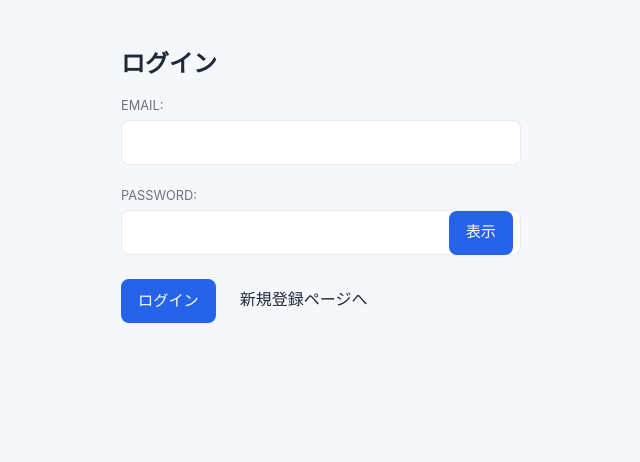
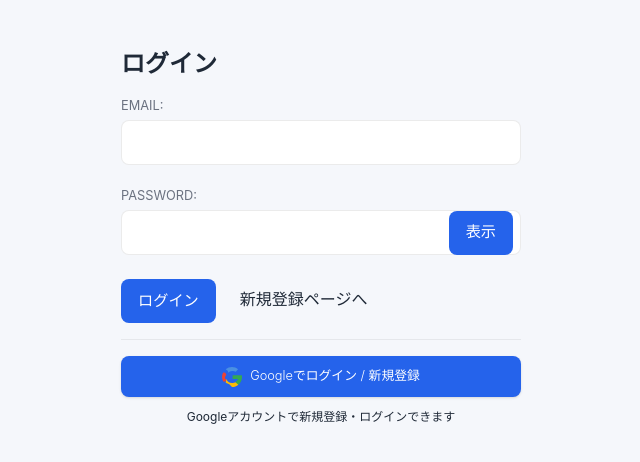
Before and after one commit to yasuyuki07/my-nextjs-app, a Next.js app: page /login in a window 1280 px wide. Shown: the top 462 px of the page, without its empty margins (319-959 px from the left). Built offline with nearby package versions, Linux system fonts and the light colour scheme; no server answers.

Commit message:
feat: enable Google sign-in and profile link

```diff
--- a/src/app/account/account-form.jsx
+++ b/src/app/account/account-form.jsx
@@ -111,15 +111,8 @@ export default function AccountForm({ user }) {
           onClick={() => updateProfile({ fullname, username, website, avatar_url: avatarUrl })}
           disabled={loading}
         >
-          {loading ? 'Loading ...' : 'Update'}
+          {loading ? 'Loading ...' : '更新'}
         </button>
-      </div>
-      <div>
-        <form action="/auth/signout" method="post">
-          <button className="button block" type="submit">
-            Sign out
-          </button>
-        </form>
       </div>
     </div>
   )
--- /dev/null
+++ b/src/app/auth/callback/route.ts
@@ -0,0 +1,22 @@
+import { NextResponse } from 'next/server'
+import { createClient } from '@/utils/supabase/server'
+
+export async function GET(request: Request) {
+  const url = new URL(request.url)
+  const code = url.searchParams.get('code')
+  const error = url.searchParams.get('error_description') || url.searchParams.get('error')
+  const next = url.searchParams.get('next')
+
+  const nextPath = next && next.startsWith('/') ? next : '/'
+
+  if (code) {
+    const supabase = await createClient()
+    await supabase.auth.exchangeCodeForSession(code)
+  }
+
+  const target = error
+    ? `/login?error=${encodeURIComponent(error)}`
+    : nextPath
+
+  return NextResponse.redirect(new URL(target, url.origin))
+}
--- a/src/app/login/LoginClient.tsx
+++ b/src/app/login/LoginClient.tsx
@@ -3,23 +3,26 @@
 import React, { useState, useActionState } from "react";
 import { loginAction } from "./action";
 import Link from "next/link";
+import GoogleAuthButton from "@/components/GoogleAuthButton";
 
-type Props = { ok?: string };
+type Props = { ok?: string; initialError?: string; nextPath?: string };
 
-export default function LoginClient({ ok }: Props) {
+export default function LoginClient({ ok, initialError, nextPath = '/' }: Props) {
   const [email, setEmail] = useState("");
   const [password, setPassword] = useState("");
   const [showPassword, setShowPassword] = useState(false);
 
   const [state, formAction] = useActionState(loginAction as any, { error: undefined } as any);
+  const message = state?.error || initialError;
+  const sanitizedNext = nextPath.startsWith('/') ? nextPath : '/';
 
   return (
     <form action={formAction} className="max-w-md mx-auto p-6 space-y-4">
       <h1 className="text-2xl font-bold">ログイン</h1>
 
-      {state?.error && <p className="text-sm text-red-600">{state.error}</p>}
+      {message && <p className="text-sm text-red-600">{message}</p>}
       {ok === "check-email" && (
-        <p className="text-sm text-blue-700">登録メールをご確認ください。続けてサインインしてください。</p>
+        <p className="text-sm text-blue-700">登録メールをご確認ください。そこからサインインを完了できます。</p>
       )}
 
       <label htmlFor="email">Email:</label>
@@ -48,7 +51,7 @@ export default function LoginClient({ ok }: Props) {
           type="button"
           onClick={() => setShowPassword((v) => !v)}
           aria-pressed={showPassword}
-          aria-label={showPassword ? 'パスワードを非表示' : 'パスワードを表示'}
+          aria-label={showPassword ? 'パスワードを表示' : 'パスワードを非表示'}
           className="absolute right-2 top-1/2 -translate-y-1/2 text-blue-700 hover:text-blue-900 px-2 py-1 rounded"
         >
           {showPassword ? '非表示' : '表示'}
@@ -63,6 +66,11 @@ export default function LoginClient({ ok }: Props) {
           新規登録ページへ
         </Link>
       </div>
+
+      <div className="pt-4 border-t border-gray-200 space-y-3">
+        <GoogleAuthButton nextPath={sanitizedNext} text="Googleでログイン / 新規登録" />
+        <p className="text-xs text-gray-500 text-center">Googleアカウントで新規登録・ログインできます</p>
+      </div>
     </form>
   );
 }
--- a/src/app/login/page.jsx
+++ b/src/app/login/page.jsx
@@ -4,5 +4,7 @@ import LoginClient from "./LoginClient"
 export default async function LoginPage({ searchParams }) {
   const sp = await searchParams
   const ok = typeof sp?.ok === "string" ? sp.ok : undefined
-  return <LoginClient ok={ok} />
+  const error = typeof sp?.error === "string" ? sp.error : undefined
+  const next = typeof sp?.next === "string" && sp.next.startsWith("/") ? sp.next : undefined
+  return <LoginClient ok={ok} initialError={error} nextPath={next} />
 }
--- a/src/app/signup/page.jsx
+++ b/src/app/signup/page.jsx
@@ -1,9 +1,11 @@
 import { signup } from './action'
 import Link from 'next/link'
+import GoogleAuthButton from '@/components/GoogleAuthButton'
 
 export default async function SignupPage({ searchParams }) {
   const sp = await searchParams
   const error = typeof sp?.error === 'string' ? sp.error : undefined
+  const next = typeof sp?.next === 'string' && sp.next.startsWith('/') ? sp.next : '/'
 
   return (
     <form className="max-w-md mx-auto p-6 space-y-4">
@@ -12,10 +14,10 @@ export default async function SignupPage({ searchParams }) {
       {error && <p className="text-sm text-red-600">{error}</p>}
 
       <label htmlFor="email">Email:</label>
-      <input id="email" name="email" type="email" required className="border px-3 py-2 w-full"/>
+      <input id="email" name="email" type="email" required className="border px-3 py-2 w-full" />
 
       <label htmlFor="password">Password:</label>
-      <input id="password" name="password" type="password" required className="border px-3 py-2 w-full"/>
+      <input id="password" name="password" type="password" required className="border px-3 py-2 w-full" />
 
       <div className="flex gap-2 pt-2">
         <button formAction={signup} className="px-4 py-2 bg-blue-600 hover:bg-blue-700 text-white rounded">
@@ -25,6 +27,11 @@ export default async function SignupPage({ searchParams }) {
           ログインへ戻る
         </Link>
       </div>
+
+      <div className="pt-4 border-t border-gray-200 space-y-3">
+        <GoogleAuthButton nextPath={next} text="Googleでログイン / 登録" />
+        <p className="text-xs text-gray-500 text-center">Googleアカウントですぐに登録・ログインできます</p>
+      </div>
     </form>
   )
 }
--- /dev/null
+++ b/src/components/GoogleAuthButton.tsx
@@ -0,0 +1,89 @@
+'use client'
+
+import { useCallback, useState } from 'react'
+import { supabase } from '@/lib/supabaseClient'
+
+type Props = {
+  nextPath?: string
+  text?: string
+  className?: string
+}
+
+const baseButtonClass =
+  'w-full flex items-center justify-center gap-2 rounded-md border border-blue-600 bg-blue-600 px-4 py-2 text-sm font-medium text-white !text-white shadow-sm transition hover:bg-blue-700 focus:outline-none focus-visible:ring-2 focus-visible:ring-offset-2 focus-visible:ring-white disabled:opacity-60 disabled:cursor-not-allowed'
+
+export default function GoogleAuthButton({
+  nextPath = '/',
+  text = 'Googleでログイン',
+  className,
+}: Props) {
+  const [pending, setPending] = useState(false)
+  const [error, setError] = useState<string | null>(null)
+
+  const handleGoogleSignIn = useCallback(async () => {
+    if (pending) return
+    setError(null)
+    setPending(true)
+    try {
+      const origin = window.location.origin
+      const sanitizedNext = nextPath.startsWith('/') ? nextPath : '/'
+      const redirectTo = `${origin}/auth/callback?next=${encodeURIComponent(sanitizedNext)}`
+
+      const { error } = await supabase.auth.signInWithOAuth({
+        provider: 'google',
+        options: {
+          redirectTo,
+        },
+      })
+
+      if (error) {
+        setError(error.message)
+        setPending(false)
+      }
+    } catch (err) {
+      setError(err instanceof Error ? err.message : 'Googleログインで問題が発生しました')
+      setPending(false)
+    }
+  }, [nextPath, pending])
+
+  const classes = [baseButtonClass, className].filter(Boolean).join(' ')
+
+  return (
+    <div className="space-y-2">
+      <button type="button" onClick={handleGoogleSignIn} disabled={pending} className={classes}>
+        <GoogleIcon />
+        <span className="text-white !text-white" style={{ color: '#fff' }}>
+          {pending ? 'Googleにリダイレクト中…' : text}
+        </span>
+      </button>
+      {error && (
+        <p className="text-sm text-red-600" role="alert" aria-live="polite">
+          {error}
+        </p>
+      )}
+    </div>
+  )
+}
+
+function GoogleIcon() {
+  return (
+    <svg viewBox="0 0 24 24" className="h-5 w-5" aria-hidden="true">
+      <path
+        fill="#EA4335"
+        d="M5.266 14.383l-.83 3.099-3.037.064A11.955 11.955 0 010 12c0-1.99.478-3.864 1.323-5.512l2.706.497 1.187 2.693A7.143 7.143 0 003.57 12c0 .78.133 1.528.37 2.383z"
+      />
+      <path
+        fill="#34A853"
+        d="M23.79 9.758A12.002 12.002 0 0124 12c0 3.645-1.582 6.932-4.137 9.209l-3.343-.171-.473-2.997a7.163 7.163 0 003.082-3.663h-6.431v-4.62h11.092z"
+      />
+      <path
+        fill="#4A90E2"
+        d="M7.164 4.89l-2.748-2.1A11.996 11.996 0 0112 0c2.744 0 5.26.977 7.223 2.779L16.617 5.73A7.114 7.114 0 0012 4.857a7.129 7.129 0 00-4.836 2.007z"
+      />
+      <path
+        fill="#FBBC05"
+        d="M4.46 18.813A11.997 11.997 0 0112 24c2.904 0 5.555-1.04 7.61-2.79l-3.537-2.892A7.08 7.08 0 0112 19.143a7.131 7.131 0 01-6.734-4.76l-.806 4.43z"
+      />
+    </svg>
+  )
+}
--- a/src/components/TopNav.tsx
+++ b/src/components/TopNav.tsx
@@ -68,7 +68,13 @@ export default function TopNav() {
           </nav>
           {userLabel && (
             <div className="flex items-center gap-2 text-sm order-last w-full sm:w-auto sm:order-none justify-end">
-              <span className="px-2 py-1 rounded bg-blue-600/60 text-white">{userLabel}</span>
+              <Link
+                href="/account"
+                className="px-2 py-1 rounded bg-blue-600/60 text-white hover:bg-blue-500 focus-visible:outline focus-visible:outline-2 focus-visible:outline-offset-2 focus-visible:outline-white"
+                title="プロフィールを表示・編集"
+              >
+                {userLabel}
+              </Link>
               <button
                 type="button"
                 onClick={async () => {
```
